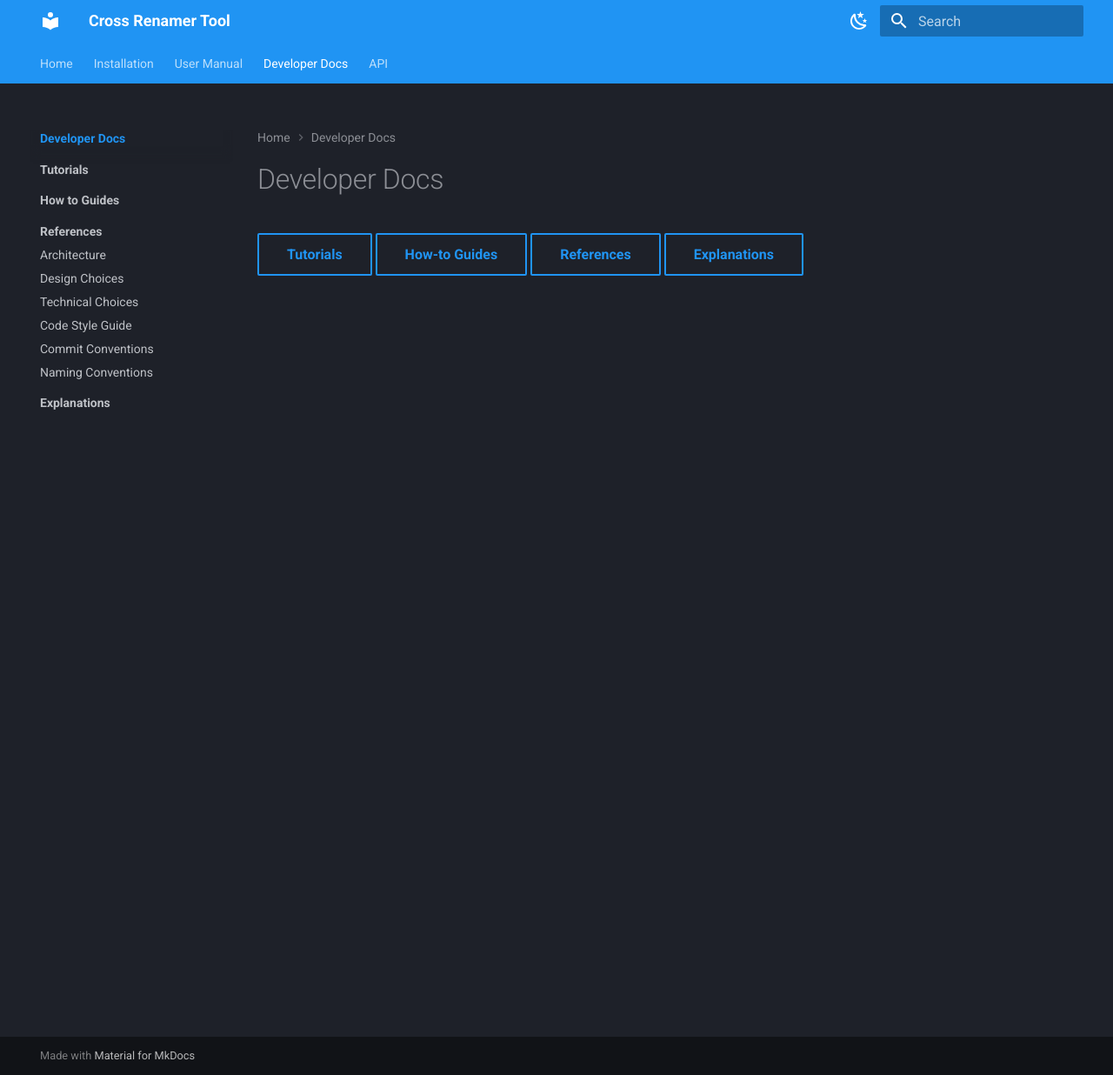
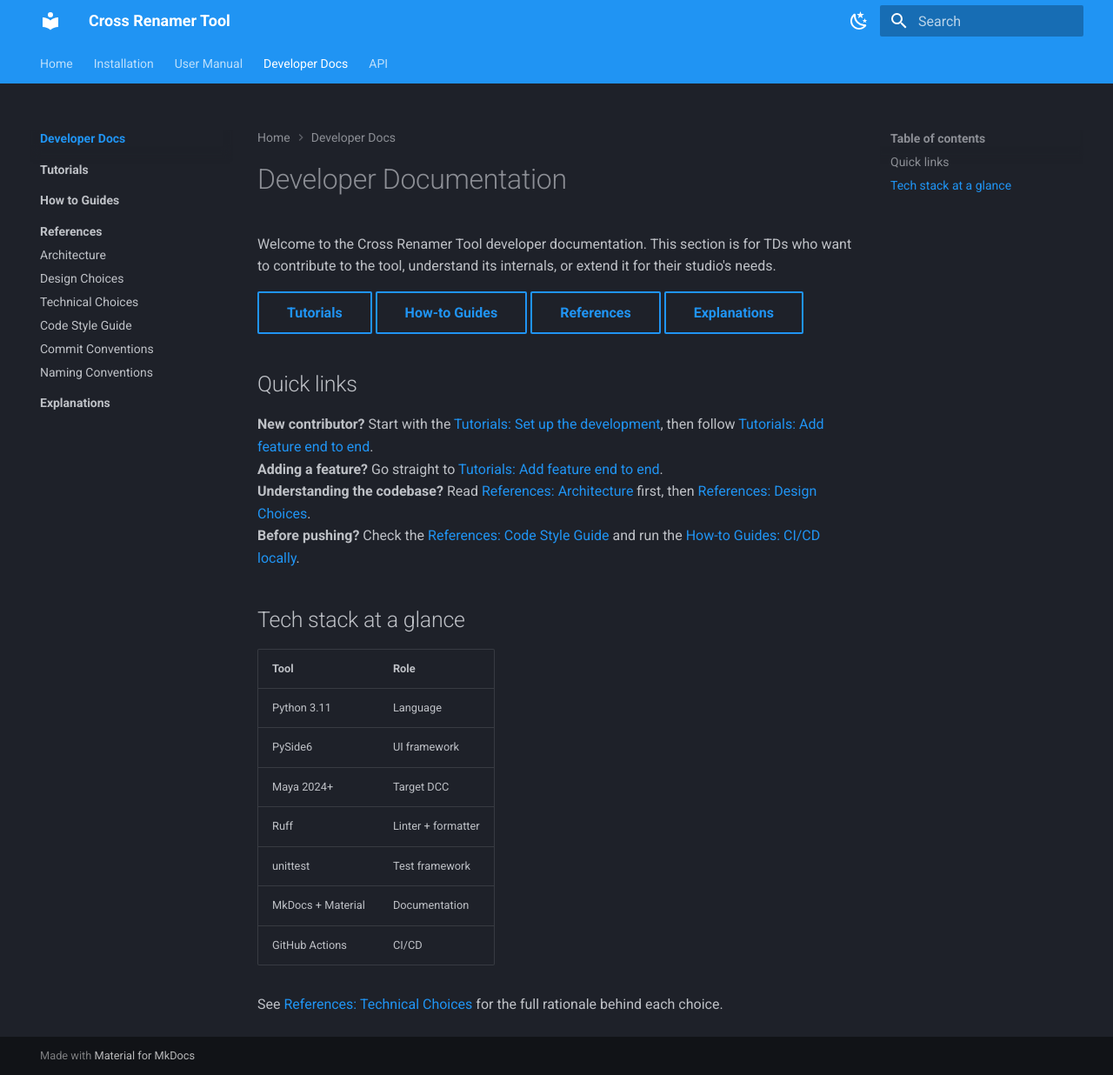
Before and after one commit to lucileleboullec/CrossRenamerTool, an MkDocs documentation site: the page built from docs/developer_docs/index.md, in a window 1280 px wide and 1236 px high. Shown: the whole window at 87% size. Built offline with MkDocs 1.6.1 and Material for MkDocs 9.7.7, drawn with Linux system fonts in a browser that asks for light colours.

Commit message:
📝 Update the index files

```diff
--- a/docs/developer_docs/index.md
+++ b/docs/developer_docs/index.md
@@ -1,6 +1,28 @@
-# Developer Docs
+# Developer Documentation
 
-<a class="md-button" href="tutorials/">Tutorials</a>
-<a class="md-button" href="how-to-guides/">How-to Guides</a>
-<a class="md-button" href="references/">References</a>
-<a class="md-button" href="explanations/">Explanations</a>
+Welcome to the Cross Renamer Tool developer documentation. This section is for TDs who want to contribute to the tool, understand its internals, or extend it for their studio's needs.
+
+[Tutorials](tutorials/){ .md-button }
+[How-to Guides](how-to-guides/){ .md-button }
+[References](references/){ .md-button }
+[Explanations](explanations/){ .md-button }
+
+## Quick links
+**New contributor?** Start with the [Tutorials: Set up the development](), then follow [Tutorials: Add feature end to end]().
+**Adding a feature?** Go straight to [Tutorials: Add feature end to end]().
+**Understanding the codebase?** Read [References: Architecture](references/architecture/) first, then [References: Design Choices](references/design_choices/).
+**Before pushing?** Check the [References: Code Style Guide](references/code_style_guide/) and run the [How-to Guides: CI/CD locally]().
+
+## Tech stack at a glance
+
+| Tool | Role |
+|---|---|
+| Python 3.11 | Language |
+| PySide6 | UI framework |
+| Maya 2024+ | Target DCC |
+| Ruff | Linter + formatter |
+| unittest | Test framework |
+| MkDocs + Material | Documentation |
+| GitHub Actions | CI/CD |
+
+See [References: Technical Choices](references/technical_choices/) for the full rationale behind each choice.
```
Also changed, not shown: docs/developer_docs/references/index.md (+3 -1 lines), docs/developer_docs/tutorials/index.md (+8 -0 lines).
